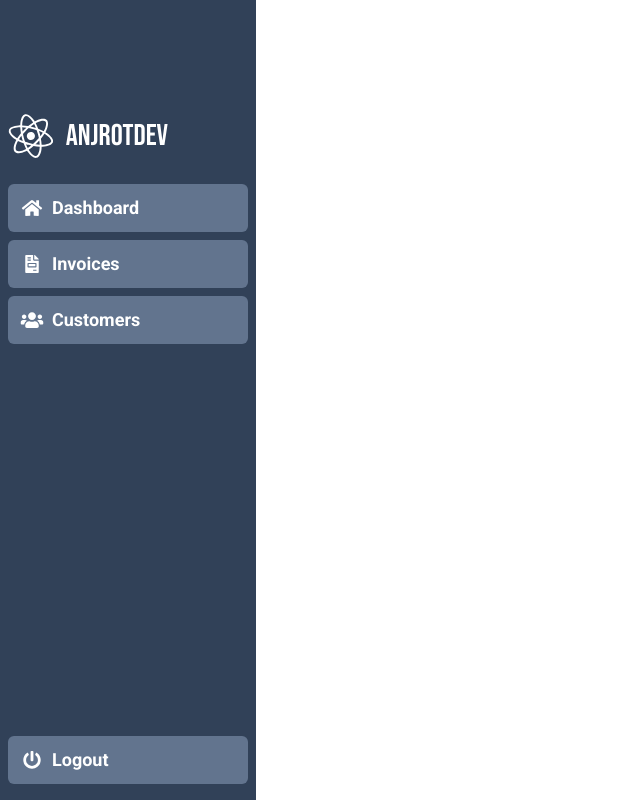
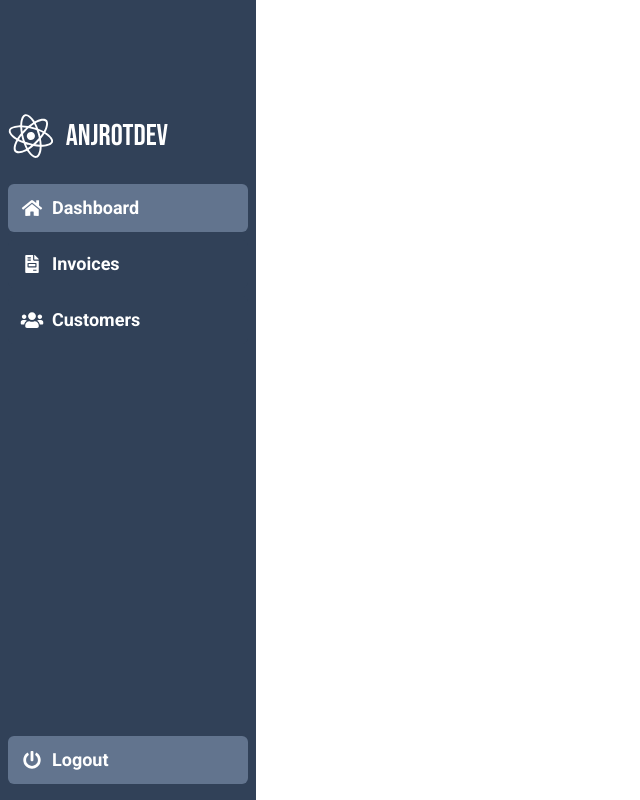
Before and after one commit to peterson-perez/01-next-dashboard, a Next.js app: page /dashboard in a window 1280 px wide. Shown: the whole page, without its empty margins (0-640 px from the left). Built offline with nearby package versions, Linux system fonts and the light colour scheme.

Commit message:
Add: TwMerge and New urls Links

```diff
--- a/app/components/NavLinks.tsx
+++ b/app/components/NavLinks.tsx
@@ -1,4 +1,9 @@
+"use client";
+
+import Link from "next/link";
+import { usePathname } from "next/navigation";
 import { FaFileInvoice, FaHome, FaUsers } from "react-icons/fa";
+import { twMerge } from 'tailwind-merge'
 
 const links = [
     {
@@ -10,32 +15,32 @@ const links = [
     {
         id: Math.random(),
         name: "Invoices",
-        href: "/invoices",
+        href: "/dashboard/invoices",
         icon: FaFileInvoice
     },
     {
         id: Math.random(),
         name: "Customers",
-        href: "/customers",
+        href: "/dashboard/customers",
         icon: FaUsers
     }
 ];
 
 const NavLinks = () => {
 
+    const pathname = usePathname();
+
     return (
         <>
             {
                 links.map(e => {
                     const LinIcon = e.icon
-                    return <a key={e.id} href={e.href} className="flex h-[48px] grow items-center
-                                justify-center gap-2 rounded-md bg-slate-500 p-3
-                                text-lg text-white font-bold hover:bg-slate-400
-                                hover:text-white md:flex-none md:justify-start
-                                 md:p-2 md:px-3">
+                    return <Link key={e.id} href={e.href} className={twMerge(
+                        "flex h-[48px] grow items-center justify-center gap-2 rounded-md bg-slate-700 p-3 text-lg text-white font-bold hover:bg-slate-500 hover:text-white md:flex-none md:justify-start md:p-2 md:px-3",
+                        pathname === e.href && "bg-slate-500")}>
                         <LinIcon className="w-6" />
                         <p className="hidden md:block">{e.name}</p>
-                    </a>
+                    </Link >
                 })
             }
         </>
--- a/package.json
+++ b/package.json
@@ -12,7 +12,8 @@
     "next": "15.2.2",
     "react": "^19.0.0",
     "react-dom": "^19.0.0",
-    "react-icons": "^5.5.0"
+    "react-icons": "^5.5.0",
+    "tailwind-merge": "^3.0.2"
   },
   "devDependencies": {
     "@eslint/eslintrc": "^3",
```
Also changed, not shown: 1 other file (tests, documents, lock files or other folders).
